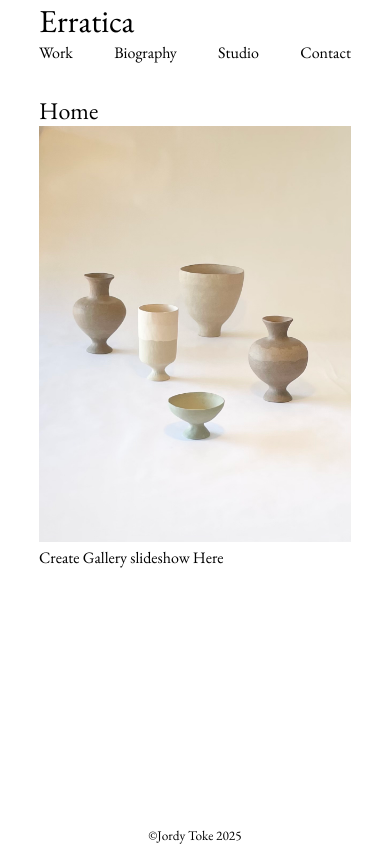
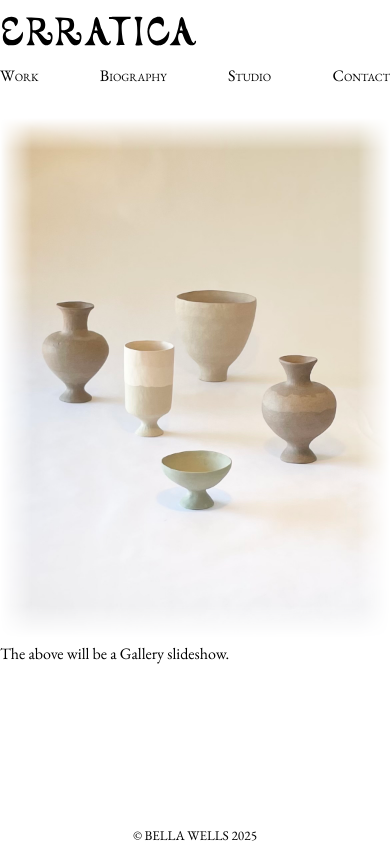
Before and after one commit to JordyToke/BellasWebsite, a React (Vite) app: page / in a window 390 px wide. Built offline with nearby package versions, Linux system fonts and the light colour scheme.

Commit message:
Home page content added, bio content added (unstyled)

```diff
--- a/index.html
+++ b/index.html
@@ -9,7 +9,7 @@
     <!-- Google fonts links -->
     <link rel="preconnect" href="https://fonts.googleapis.com" />
     <link rel="preconnect" href="https://fonts.gstatic.com" crossorigin />
-    <link href="https://fonts.googleapis.com/css2?family=EB+Garamond:ital,wght@0,400..800;1,400..800&family=Gilda+Display&family=Bodoni+Moda:ital,opsz,wght@0,6..96,400..900;1,6..96,400..900&family=Noto+Serif+Display:ital,wght@0,100..900;1,100..900&display=swap" rel="stylesheet" />
+    <link href="https://fonts.googleapis.com/css2?family=EB+Garamond:ital,wght@0,400..800;1,400..800&family=Cormorant+Garamond:ital,wght@0,300..700;1,300..700&display=swap" rel="stylesheet" />
     <!-- Google material icons font import link below -->
     <link href="https://fonts.googleapis.com/css2?family=Material+Symbols+Outlined:opsz,wght,FILL,GRAD@20..48,100..700,0..1,-50..200&icon_names=favorite,home,search,settings" rel="stylesheet" />
   </head>
--- a/src/App.jsx
+++ b/src/App.jsx
@@ -9,6 +9,7 @@ function App() {
       <main>
         <Outlet />
       </main>
+      <div />
       <Footer />
     </>
   );
--- a/src/components/Footer.jsx
+++ b/src/components/Footer.jsx
@@ -3,7 +3,7 @@ import React from "react";
 const Footer = () => (
   <footer>
     <small>
-      &copy;Jordy Toke 2025
+      &copy; BELLA WELLS 2025
     </small>
   </footer>
 );
--- a/src/components/Header.jsx
+++ b/src/components/Header.jsx
@@ -7,7 +7,7 @@ const Routes = {};
 const NavBar = () => {
   return (
     <nav>
-      <ul className={styles.navList}>
+      <menu className={styles.navMenu}>
         <li>
           <NavLink to="work" className={({isActive}) => isActive ? styles.active : styles.navLink}>work</NavLink>
         </li>
@@ -20,7 +20,7 @@ const NavBar = () => {
         <li>
           <NavLink to="contact" className={({isActive}) => isActive ? styles.active : styles.navLink}>contact</NavLink>
         </li>
-      </ul>
+      </menu>
     </nav>
   );
 };
@@ -29,7 +29,7 @@ const Header = () => {
   return (
     <header className={styles.header}>
       <NavLink to="/" className={({isActive}) => isActive ? styles.active : styles.navLink}>
-        <h1>Erratica</h1>
+        <img src="ERRATICA-01.svg" alt="ERRATICA logo" style={{width: "200px", color: "red"}} />
       </NavLink>
       <NavBar />
     </header>
--- a/src/components/Header.module.css
+++ b/src/components/Header.module.css
@@ -6,7 +6,7 @@
   backdrop-filter: blur(1rem);
 }
 
-.navList {
+.navMenu {
   list-style: none;
   display: flex;
   justify-content: space-between;
@@ -14,6 +14,7 @@
 
 .navLink {
   text-transform: capitalize;
+  font-variant: small-caps;
   text-decoration: none;
   color: var(--internal-link-color);
 }
@@ -34,4 +35,5 @@
 .active {
   composes: navLink;
   font-weight: 600;
+  transition: font-weight 150ms;
 }
--- a/src/main.css
+++ b/src/main.css
@@ -5,13 +5,31 @@
 }
 
 :root {
-  font-family: "EB Garamond", "Gilda Display", "Noto Serif Display", serif;
+  font-family: "EB Garamond", "Cormorant Garamond", serif;
   font-style: normal;
   font-optical-sizing: auto;
   font-size: 16px;
   height: 100%;
   --internal-link-color: black;
+  scroll-behavior: smooth;
 }
+
+/* START:Google materials icons font styling */
+.material-symbols-outlined {
+  font-family: 'Material Symbols Outlined';
+  font-weight: normal;
+  font-style: normal;
+  font-size: 24px;  /* Preferred icon size */
+  display: inline-block;
+  line-height: 1;
+  text-transform: none;
+  letter-spacing: normal;
+  word-wrap: normal;
+  white-space: nowrap;
+  direction: ltr;
+}
+/* END: Google materials icons font styling */
+
 
 body {
   height: 100%;
@@ -23,6 +41,7 @@ body {
   margin: 0 auto;
   min-height: 100%;
   width: 100%;
+  min-width: 380px;
 }
 
 header, main, footer {
@@ -31,8 +50,17 @@ header, main, footer {
   padding: 0 10%;
 }
 
+
 main {
   padding: 2rem 10%;
+  margin: 2rem 0;
+}
+
+/* remove  */
+@media screen and (max-width: 600px) {
+  header, main, footer {
+    padding: 0;
+  }
 }
 
 footer {
@@ -43,8 +71,3 @@ footer {
   justify-content: center;
   margin: 0 auto;
 }
-
-.slideshow {
-  width: 100%;
-  object-fit: fill;
-}
--- a/src/routes/Home.jsx
+++ b/src/routes/Home.jsx
@@ -1,12 +1,14 @@
 import React from "react";
+import styles from "./style.module.css";
 
 const Home = () => (
   <section className="home">
-    <h2>Home</h2>
-    <img className="slideshow" src="IMG_7983.jpeg" alt="" />
+    <div className={styles.slideshow}>
+      <img className={styles.heroImage} src="IMG_7983.jpeg" alt="" />
     <p>
-      Create Gallery slideshow Here
+      The above will be a Gallery slideshow.
     </p>
+    </div>
   </section>
 );
 
--- a/src/routes/style.module.css
+++ b/src/routes/style.module.css
@@ -1,3 +1,24 @@
 .biography p {
   text-indent: 1rem;
 }
+
+@keyframes fadeIn { from { opacity: 0; } to { opacity: 1; } }
+
+.heroImage {
+  width: 100%;
+  height: auto;
+  object-fit: fill;
+  animation: fadeIn 0.3s ease-in 0 infinite both;
+  animation: fadeIn duration timing-function delay iteration-count direction fill-mode;
+  --border-blur: 2rem;
+  -webkit-mask-composite: intersect;
+  mask-composite: intersect;
+  -webkit-mask-image: linear-gradient(transparent, black var(--border-blur)),
+  linear-gradient(to right, transparent, black var(--border-blur)),
+  linear-gradient(to top, transparent, black var(--border-blur)),
+  linear-gradient(to left, transparent, black var(--border-blur));
+  mask-image: linear-gradient(transparent, black var(--border-blur)),
+  linear-gradient(to right, transparent, black var(--border-blur)),
+  linear-gradient(to top, transparent, black var(--border-blur)),
+  linear-gradient(to left, transparent, black var(--border-blur));
+}
```
Also changed, not shown: public/ERRATICA-01.svg (added).
